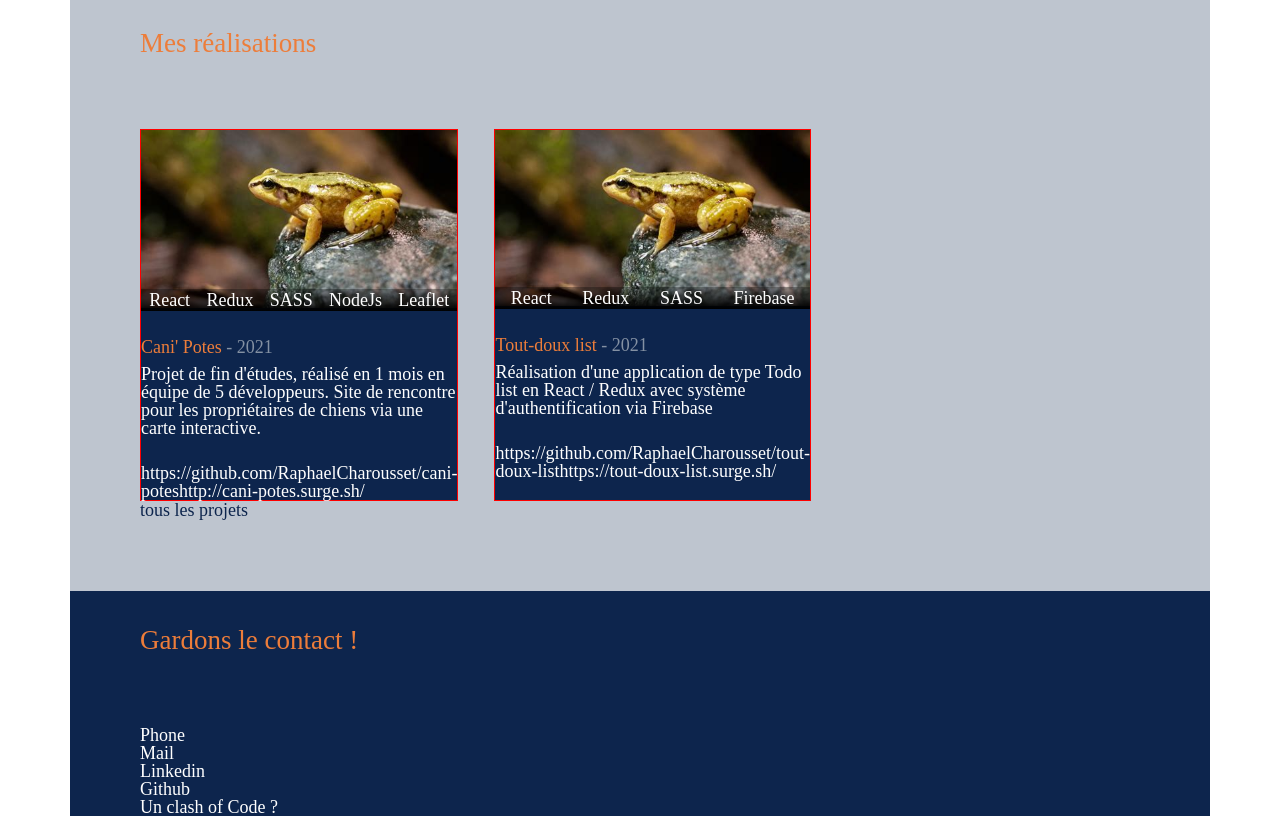
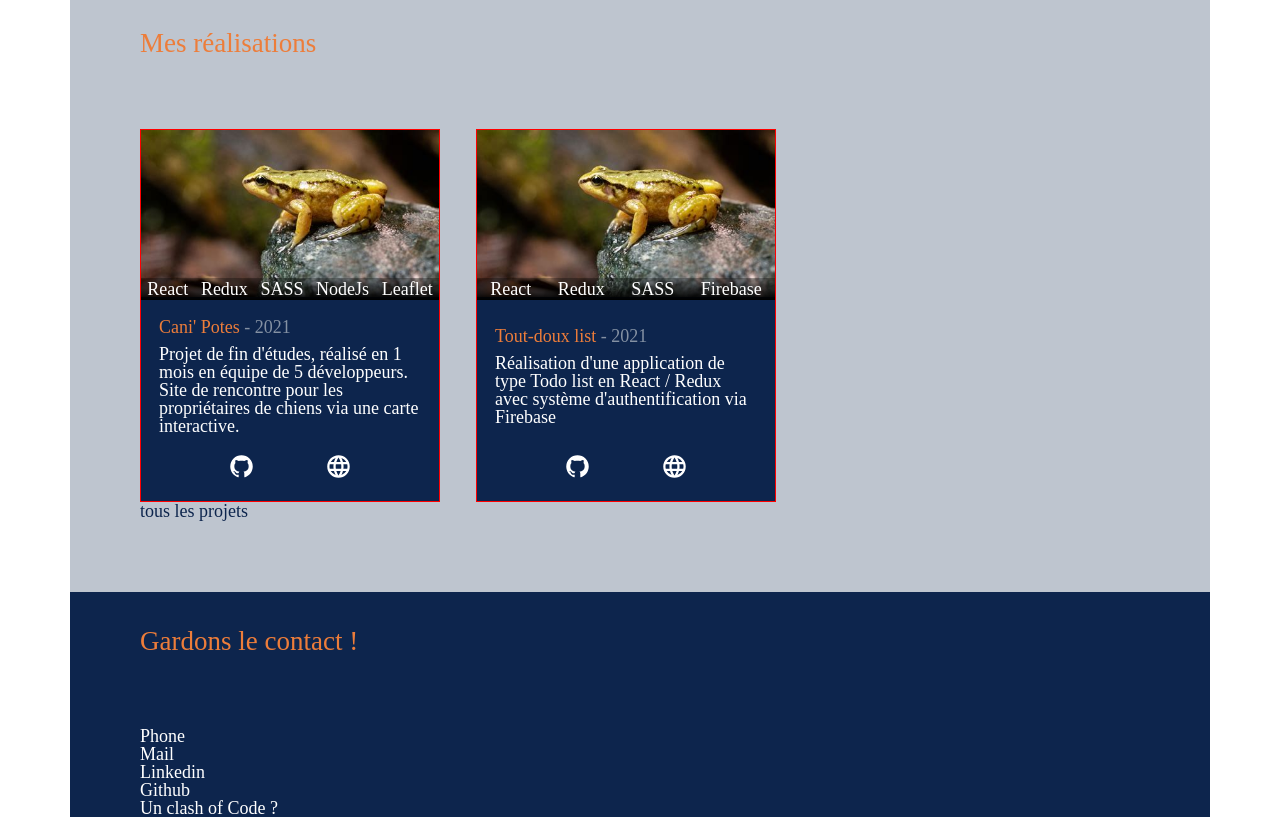
Before and after one commit to RaphaelCharousset/Portfolio, a React (Vite) app: page / in a window 1280 px wide. Shown: the part 1680-2498 px from the top of the page. Built offline with nearby package versions, Linux system fonts and the light colour scheme.

Commit message:
a bit of styling projects

```diff
--- /dev/null
+++ b/src/assets/websiteIcons/Github.tsx
@@ -0,0 +1,8 @@
+import { SVGProps } from 'react'
+
+export function Github(props: SVGProps<SVGSVGElement>) {
+  return (
+    <svg viewBox="0 0 24 24" {...props}><path d="M12 2A10 10 0 0 0 2 12c0 4.42 2.87 8.17 6.84 9.5c.5.08.66-.23.66-.5v-1.69c-2.77.6-3.36-1.34-3.36-1.34c-.46-1.16-1.11-1.47-1.11-1.47c-.91-.62.07-.6.07-.6c1 .07 1.53 1.03 1.53 1.03c.87 1.52 2.34 1.07 2.91.83c.09-.65.35-1.09.63-1.34c-2.22-.25-4.55-1.11-4.55-4.92c0-1.11.38-2 1.03-2.71c-.1-.25-.45-1.29.1-2.64c0 0 .84-.27 2.75 1.02c.79-.22 1.65-.33 2.5-.33c.85 0 1.71.11 2.5.33c1.91-1.29 2.75-1.02 2.75-1.02c.55 1.35.2 2.39.1 2.64c.65.71 1.03 1.6 1.03 2.71c0 3.82-2.34 4.66-4.57 4.91c.36.31.69.92.69 1.85V21c0 .27.16.59.67.5C19.14 20.16 22 16.42 22 12A10 10 0 0 0 12 2z" fill="currentColor"></path></svg>
+  )
+}
+export default Github
--- /dev/null
+++ b/src/assets/websiteIcons/Web.tsx
@@ -0,0 +1,8 @@
+import { SVGProps } from 'react'
+
+export function Web(props: SVGProps<SVGSVGElement>) {
+  return (
+    <svg viewBox="0 0 24 24" {...props}><path d="M16.36 14c.08-.66.14-1.32.14-2c0-.68-.06-1.34-.14-2h3.38c.16.64.26 1.31.26 2s-.1 1.36-.26 2m-5.15 5.56c.6-1.11 1.06-2.31 1.38-3.56h2.95a8.03 8.03 0 0 1-4.33 3.56M14.34 14H9.66c-.1-.66-.16-1.32-.16-2c0-.68.06-1.35.16-2h4.68c.09.65.16 1.32.16 2c0 .68-.07 1.34-.16 2M12 19.96c-.83-1.2-1.5-2.53-1.91-3.96h3.82c-.41 1.43-1.08 2.76-1.91 3.96M8 8H5.08A7.923 7.923 0 0 1 9.4 4.44C8.8 5.55 8.35 6.75 8 8m-2.92 8H8c.35 1.25.8 2.45 1.4 3.56A8.008 8.008 0 0 1 5.08 16m-.82-2C4.1 13.36 4 12.69 4 12s.1-1.36.26-2h3.38c-.08.66-.14 1.32-.14 2c0 .68.06 1.34.14 2M12 4.03c.83 1.2 1.5 2.54 1.91 3.97h-3.82c.41-1.43 1.08-2.77 1.91-3.97M18.92 8h-2.95a15.65 15.65 0 0 0-1.38-3.56c1.84.63 3.37 1.9 4.33 3.56M12 2C6.47 2 2 6.5 2 12a10 10 0 0 0 10 10a10 10 0 0 0 10-10A10 10 0 0 0 12 2z" fill="currentColor"></path></svg>
+  )
+}
+export default Web
--- a/src/components/ProjectsHome/SingleProject/SingleProject.tsx
+++ b/src/components/ProjectsHome/SingleProject/SingleProject.tsx
@@ -1,3 +1,5 @@
+import Github from '../../../assets/websiteIcons/Github';
+import Web from '../../../assets/websiteIcons/Web';
 import { Project } from './../../../interfaces/Project';
 import './singleProject.scss'
 
@@ -23,8 +25,16 @@ export const SingleProject = (
       </section>
 
       <footer className='single-project__footer'>
-        {ghLink}
-        {urlLink}
+      {ghLink && (
+          <a href={ghLink} target='blanck'>
+            <Github />
+          </a>
+        )}
+        {urlLink && (
+          <a href={urlLink} target='blanck'>
+            <Web />
+          </a>
+        )}
       </footer>
     </article>
   )
--- a/src/components/ProjectsHome/SingleProject/singleProject.scss
+++ b/src/components/ProjectsHome/SingleProject/singleProject.scss
@@ -5,7 +5,8 @@
   border: 1px solid red;
   display: flex;
   flex-direction: column;
-  gap: 1.5rem;
+  gap: 1rem;
+  justify-content: space-between;
   background: vars.$primary;
 
   &__header {
@@ -31,6 +32,7 @@
   }
 
   &__container {
+    padding: 0 1rem;
 
     &__title {
       margin-bottom: .5rem;
@@ -45,4 +47,25 @@
       }
     }
   }
+
+  &__footer {
+    padding: 0 1rem 1rem;
+    display: flex;
+    justify-content: space-evenly;
+
+    & svg {
+      width: 1.5rem;
+      transition: all .4s ease;
+      fill: vars.$writing;
+
+      &:hover {
+        transform: scale(1.2);
+        fill: vars.$secondary;
+      }
+
+      & path {
+        fill: inherit;
+      }
+    }
+  }
 }
```
Also changed, not shown: src/assets/websiteIcons/index.tsx (added, +8 -0 lines).
